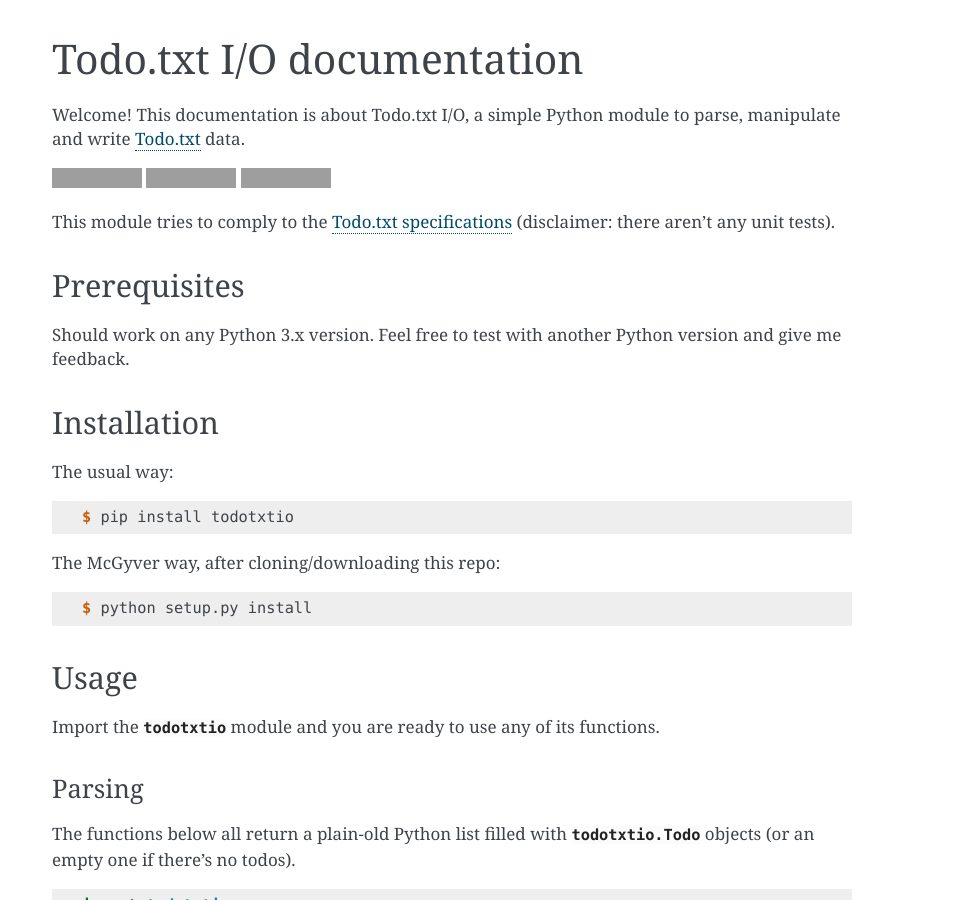
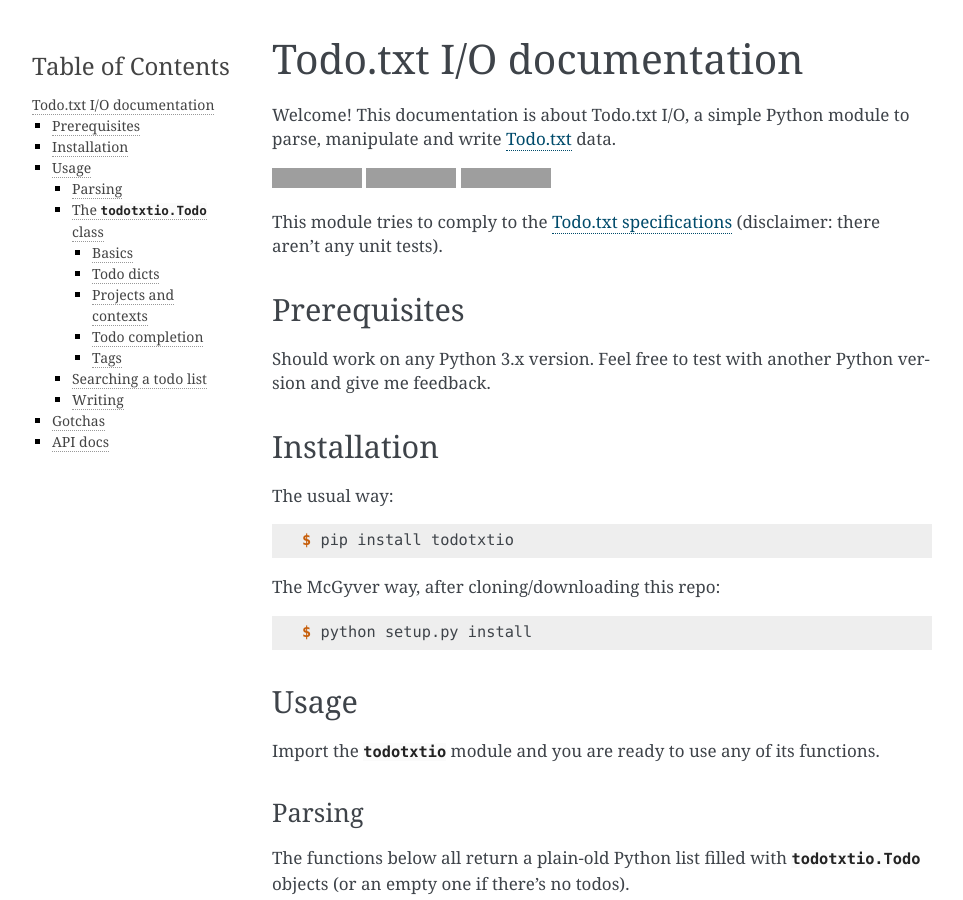
Before and after one commit to EpocDotFr/todotxtio, a Sphinx documentation site: the page built from docs/index.rst, in a window 1280 px wide and 900 px high. Shown: the whole window, without its empty margins (148-1111 px from the left). Built offline with Sphinx 7.4.7, drawn with Linux system fonts in a browser that asks for light colours; grey boxes are pictures that could not be loaded.

Commit message:
Add a TOC to the docs

```diff
--- a/docs/conf.py
+++ b/docs/conf.py
@@ -181,7 +181,7 @@ html_static_path = ['_static']
 
 # Custom sidebar templates, maps document names to template names.
 #
-html_sidebars = { '**': [] }
+html_sidebars = { '**': ['localtoc.html'] }
 
 # Additional templates that should be rendered to pages, maps page names to
 # template names.
```
